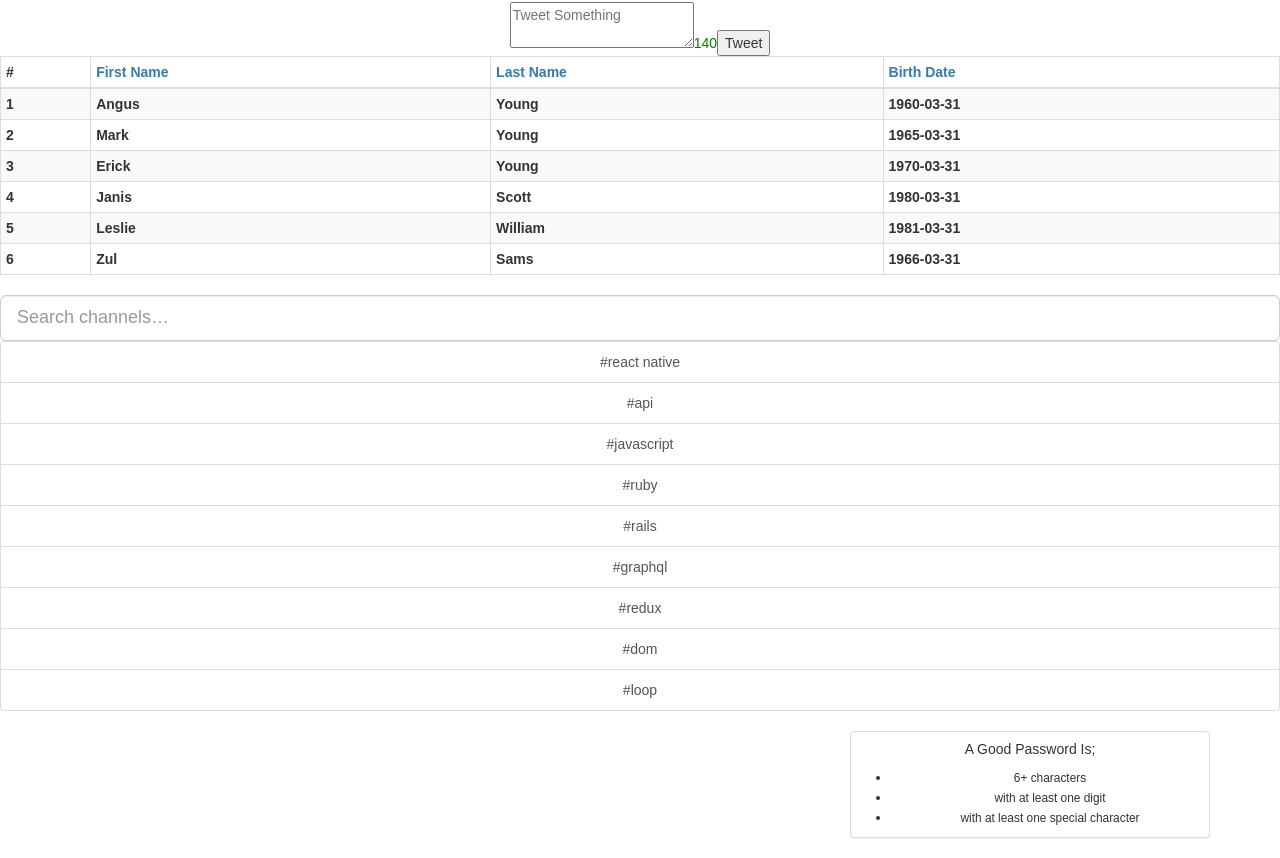
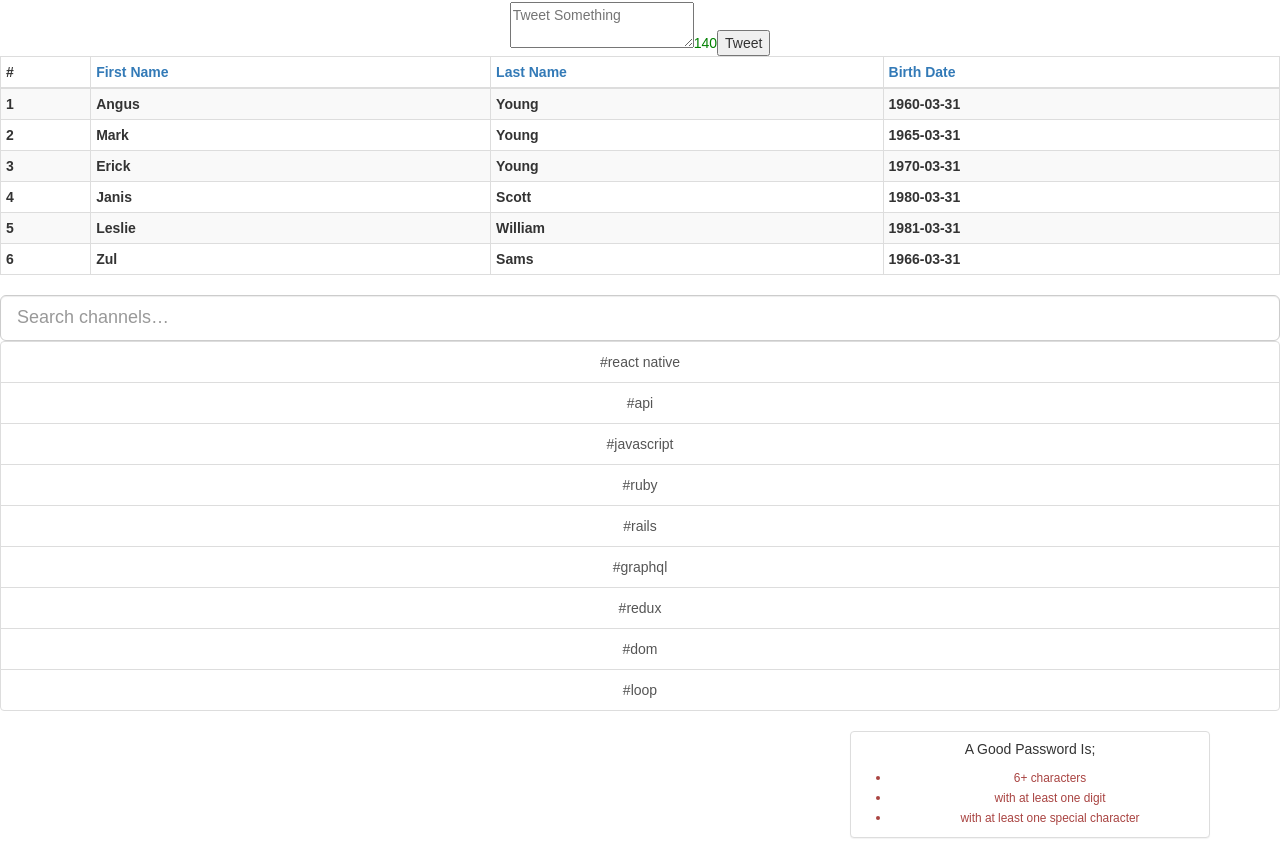
Before and after one commit to coding102/ReactComponents, a React (Create React App) app: page / in a window 1280 px wide. Shown: the part 212-1070 px from the top of the page. Built offline with nearby package versions, Linux system fonts and the light colour scheme.

Commit message:
color logic

```diff
--- a/src/App.js
+++ b/src/App.js
@@ -1,5 +1,5 @@
 import React, { Component } from 'react';
-import { Table, ListGroup, ListGroupItem, Grid, Row, Col, Panel, FormControl, Well } from 'react-bootstrap';
+import { Table, ListGroup, ListGroupItem, Grid, Row, Col, Panel, FormControl, Well, ProgressBar } from 'react-bootstrap';
 import './App.css';
 var clone = require('clone');
 var classNames = require('classnames');
@@ -8,8 +8,13 @@ var classNames = require('classnames');
 
 // Password Strength
 class PasswordInput extends React.Component {
+  constructor(props) {
+    super(props);
+      this.state = { password: '' };
+  }
   render() {
     let { goodPasswordPrinciples } = this.props;
+    let { password } = this.state;
     return (
       <Grid>
         <Row>
@@ -17,7 +22,8 @@ class PasswordInput extends React.Component {
             <PasswordField />
           </Col>
           <Col md={4}>
-            <StrengthMeter principles={goodPasswordPrinciples} />
+            <StrengthMeter principles={goodPasswordPrinciples}
+                           password={password} />
           </Col>
         </Row>
       </Grid>
@@ -25,6 +31,17 @@ class PasswordInput extends React.Component {
   }
 }
 class StrengthMeter extends React.Component {
+  principleSatisfied(principle) {
+    let { password } = this.props;
+    return principle.predicate(password);
+  }
+  principleClass(principle) {
+    let satisfied = this.principleSatisfied(principle);
+    return classNames({
+      ["text-success"]: satisfied,
+      ["text-danger"]: !satisfied
+    });
+  }
   render () {
     let { principles } = this.props;
     return (
@@ -32,7 +49,7 @@ class StrengthMeter extends React.Component {
         <h5>A Good Password Is;</h5>
         <ul>
           {principles.map(principle =>
-            <li>
+            <li className={this.principleClass(principle)}>
               <small>
                 {principle.label}
               </small>
```
